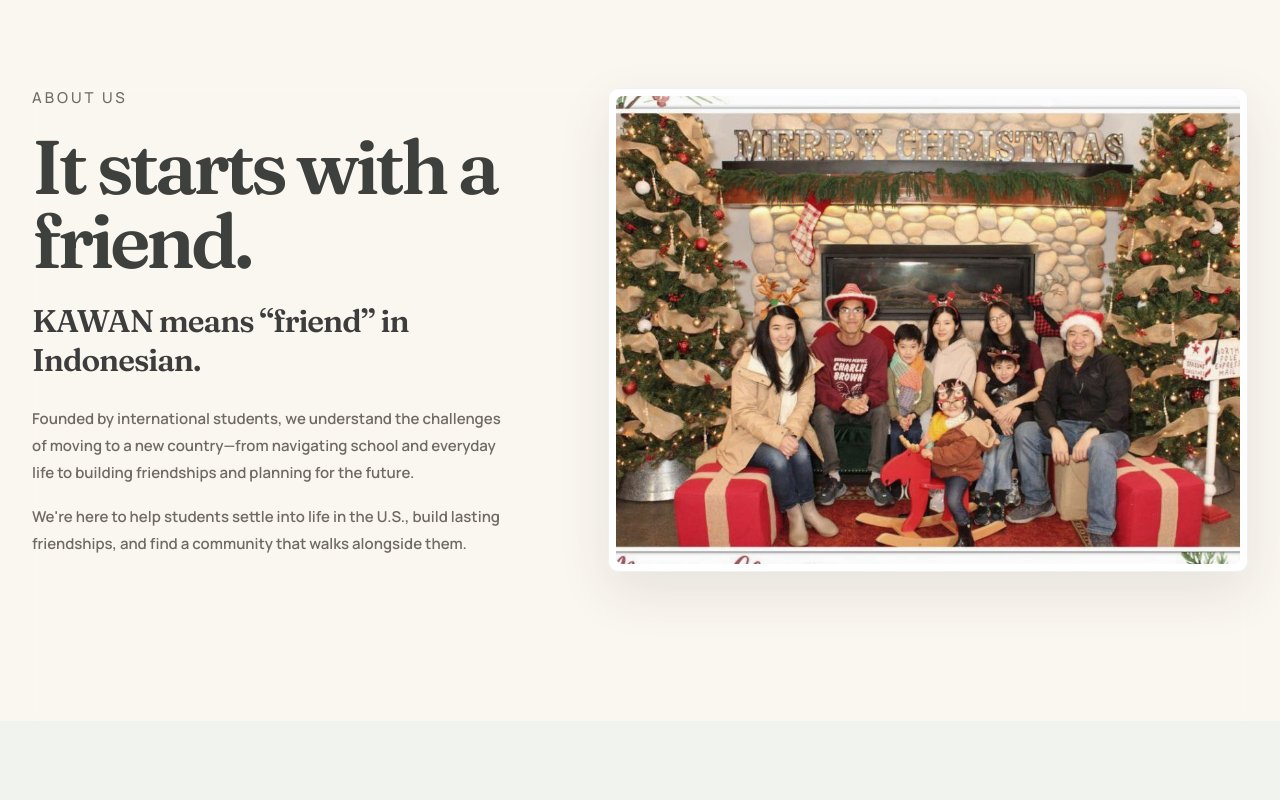
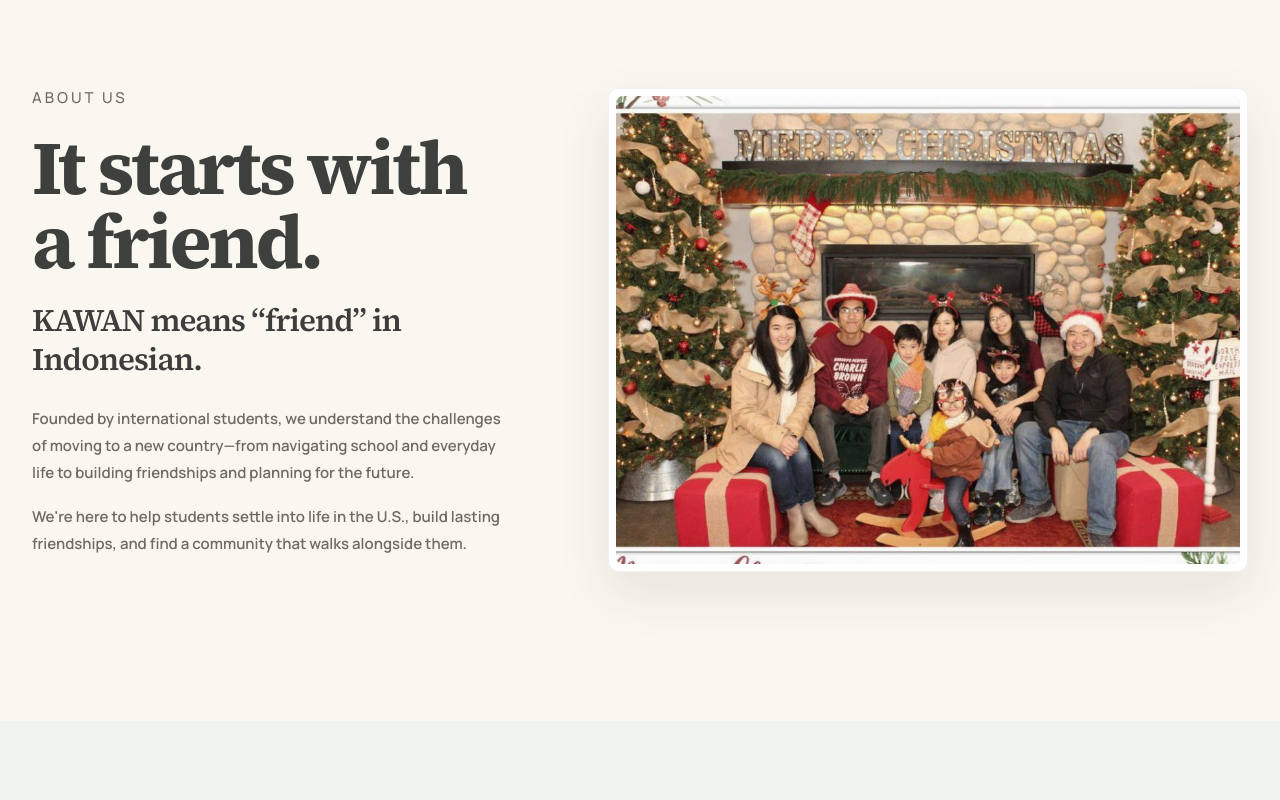
Before and after one commit to kawanseattle/kawanseattle.org, a SvelteKit app: page / in a window 1280 px wide. Shown: the part 860-1660 px from the top of the page. Built offline with nearby package versions, Linux system fonts and the light colour scheme.

Commit message:
Refine editorial heading typography

```diff
--- a/src/app.html
+++ b/src/app.html
@@ -11,7 +11,7 @@
 		<link rel="preconnect" href="https://fonts.googleapis.com" />
 		<link rel="preconnect" href="https://fonts.gstatic.com" crossorigin="anonymous" />
 		<link
-			href="https://fonts.googleapis.com/css2?family=Fraunces:opsz,wght@9..144,500;9..144,600;9..144,700&family=Inter:wght@400;500;600;700&family=Manrope:wght@500;600;700;800&display=swap"
+			href="https://fonts.googleapis.com/css2?family=Fraunces:opsz,wght@9..144,500;9..144,600;9..144,700&family=Inter:wght@400;500;600;700&family=Manrope:wght@500;600;700;800&family=Source+Serif+4:opsz,wght@8..60,500;8..60,600;8..60,700&display=swap"
 			rel="stylesheet"
 		/>
 		%sveltekit.head%
--- a/src/routes/+page.svelte
+++ b/src/routes/+page.svelte
@@ -2668,7 +2668,7 @@
 		max-width: 510px;
 		margin: 0 0 28px;
 		color: #464541;
-		font-family: 'Fraunces', serif;
+		font-family: 'Source Serif 4', Georgia, serif;
 		font-size: clamp(26px, 2.7vw, 39px);
 		font-weight: 500;
 		line-height: 1.22;
@@ -2906,7 +2906,10 @@
 		background: #faf7f0;
 		font-family: 'Manrope', sans-serif;
 	}
-	h1, h2, h3, :global(blockquote),
+	h1, :global(blockquote) {
+		font-family: 'Fraunces', serif;
+	}
+	h2, h3,
 	.hero-statement,
 	.illustration-copy h2,
 	.belief-heading h2,
@@ -2914,7 +2917,17 @@
 	.journey-section-heading h2,
 	.program-card h3,
 	.cta-content h2 {
-		font-family: 'Fraunces', serif;
+		font-family: 'Source Serif 4', Georgia, serif;
+	}
+	.illustration-copy h2,
+	.belief-heading h2,
+	.journey-section-heading h2,
+	.events-heading h2,
+	.moments-heading h3,
+	.cta-content h2 {
+		font-weight: 650;
+		letter-spacing: -.04em;
+		text-rendering: optimizeLegibility;
 	}
 	.about-eyebrow, .about-label {
 		color: #8a6250;
@@ -3062,13 +3075,13 @@
 	/* Events */
 	.events { padding-top: 145px; padding-bottom: 150px; }
 	.events-heading { max-width: 760px; margin-bottom: 82px; }
-	.events-heading h2 { margin: 10px 0 22px; color: #3e4841; font-family: 'Fraunces', serif; font-size: clamp(64px, 8vw, 104px); line-height: .9; letter-spacing: -.055em; }
+	.events-heading h2 { margin: 10px 0 22px; color: #3e4841; font-family: 'Source Serif 4', Georgia, serif; font-size: clamp(64px, 8vw, 104px); line-height: .9; letter-spacing: -.055em; }
 	.events-heading > p:last-child { max-width: 650px; margin: 0; color: #696b66; font-size: 16px; line-height: 1.75; }
 	.events-feature { display: grid; grid-template-columns: minmax(320px, .78fr) minmax(520px, 1.22fr); gap: clamp(42px, 6vw, 82px); align-items: start; }
 	.event-calendar { padding-top: 6px; }
 	.calendar-heading { display: flex; align-items: flex-end; justify-content: space-between; gap: 24px; margin-bottom: 34px; padding-bottom: 20px; border-bottom: 1px solid rgba(65,77,67,.15); }
 	.calendar-heading p { margin: 0; color: #93654f; font-size: 10px; font-weight: 700; letter-spacing: .17em; text-transform: uppercase; }
-	.calendar-heading h3 { margin: 0; color: #414b44; font-family: 'Fraunces', serif; font-size: 28px; font-weight: 550; letter-spacing: -.03em; }
+	.calendar-heading h3 { margin: 0; color: #414b44; font-family: 'Source Serif 4', Georgia, serif; font-size: 28px; font-weight: 550; letter-spacing: -.03em; }
 	.calendar-grid { display: grid; grid-template-columns: repeat(7, 1fr); }
 	.calendar-weekdays { margin-bottom: 12px; }
 	.calendar-weekdays span { color: #8b8c86; font-size: 9px; font-weight: 700; letter-spacing: .08em; text-align: center; text-transform: uppercase; }
@@ -3088,11 +3101,11 @@
 	.featured-event-copy { padding: clamp(28px, 4vw, 46px); }
 	.event-date { display: flex; gap: 14px; margin: 0 0 14px; color: #93654f; font-size: 10px; font-weight: 700; letter-spacing: .13em; text-transform: uppercase; }
 	.event-date span { color: #797a74; }
-	.featured-event-copy h3 { margin: 0 0 15px; color: #414a43; font-family: 'Fraunces', serif; font-size: clamp(38px, 4vw, 56px); line-height: 1; letter-spacing: -.04em; }
+	.featured-event-copy h3 { margin: 0 0 15px; color: #414a43; font-family: 'Source Serif 4', Georgia, serif; font-size: clamp(38px, 4vw, 56px); line-height: 1; letter-spacing: -.04em; }
 	.featured-event-copy > p:not(.event-date) { max-width: 590px; margin: 0 0 26px; color: #696b66; font-size: 14px; line-height: 1.7; }
 	.featured-event-copy .button { width: fit-content; }
 	.moments-heading { max-width: 680px; margin: 150px 0 58px; }
-	.moments-heading h3 { margin: 10px 0 18px; color: #414a43; font-family: 'Fraunces', serif; font-size: clamp(50px, 6vw, 76px); line-height: .98; letter-spacing: -.045em; }
+	.moments-heading h3 { margin: 10px 0 18px; color: #414a43; font-family: 'Source Serif 4', Georgia, serif; font-size: clamp(50px, 6vw, 76px); line-height: .98; letter-spacing: -.045em; }
 	.moments-heading > p:last-child { margin: 0; color: #696b66; font-size: 15px; line-height: 1.75; }
 	.moments-gallery { display: grid; grid-template-columns: repeat(12, 1fr); grid-template-rows: 300px 300px; gap: 16px; }
 	.moment { position: relative; overflow: hidden; min-width: 0; margin: 0; border-radius: 7px; background: #e6e5dd; }
```
